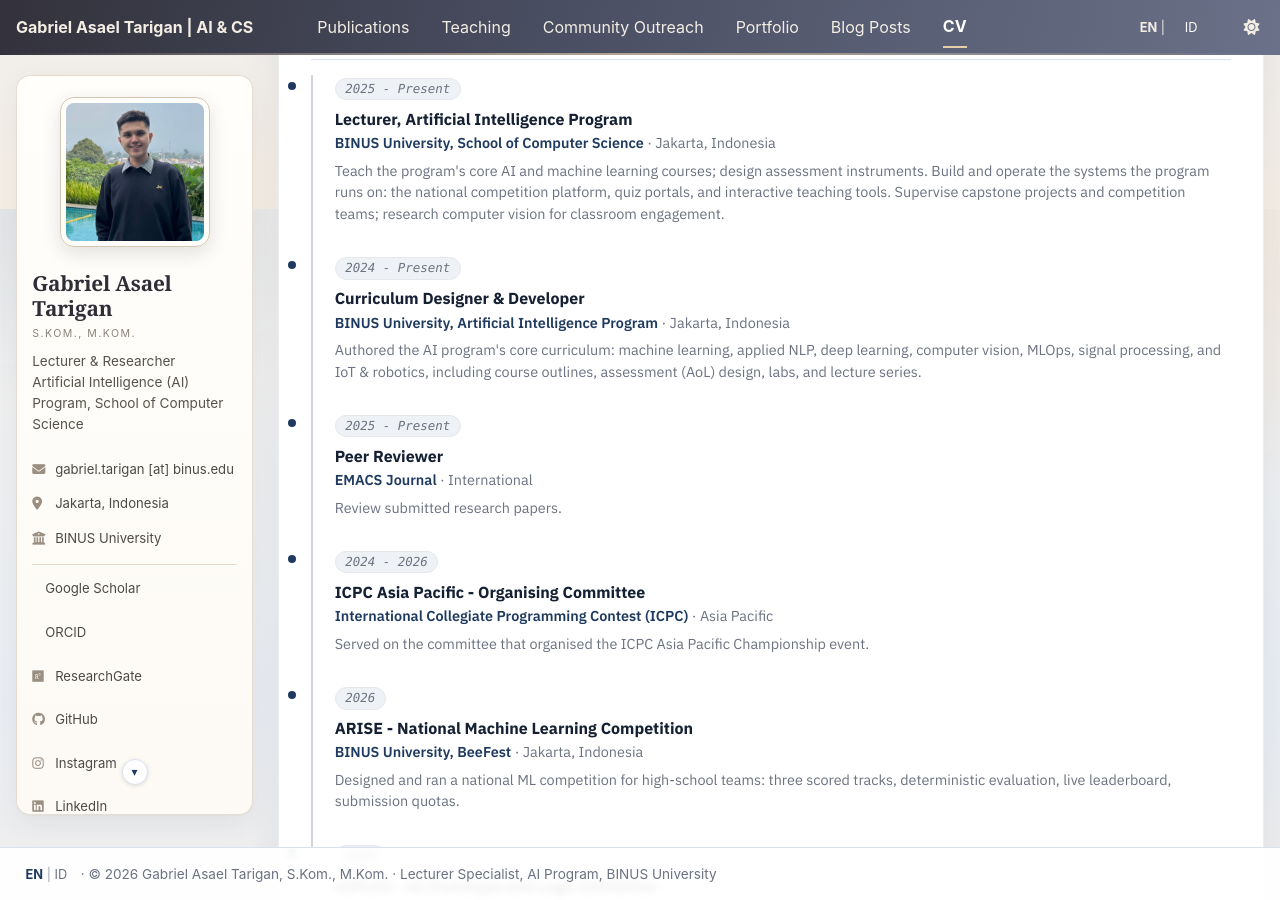
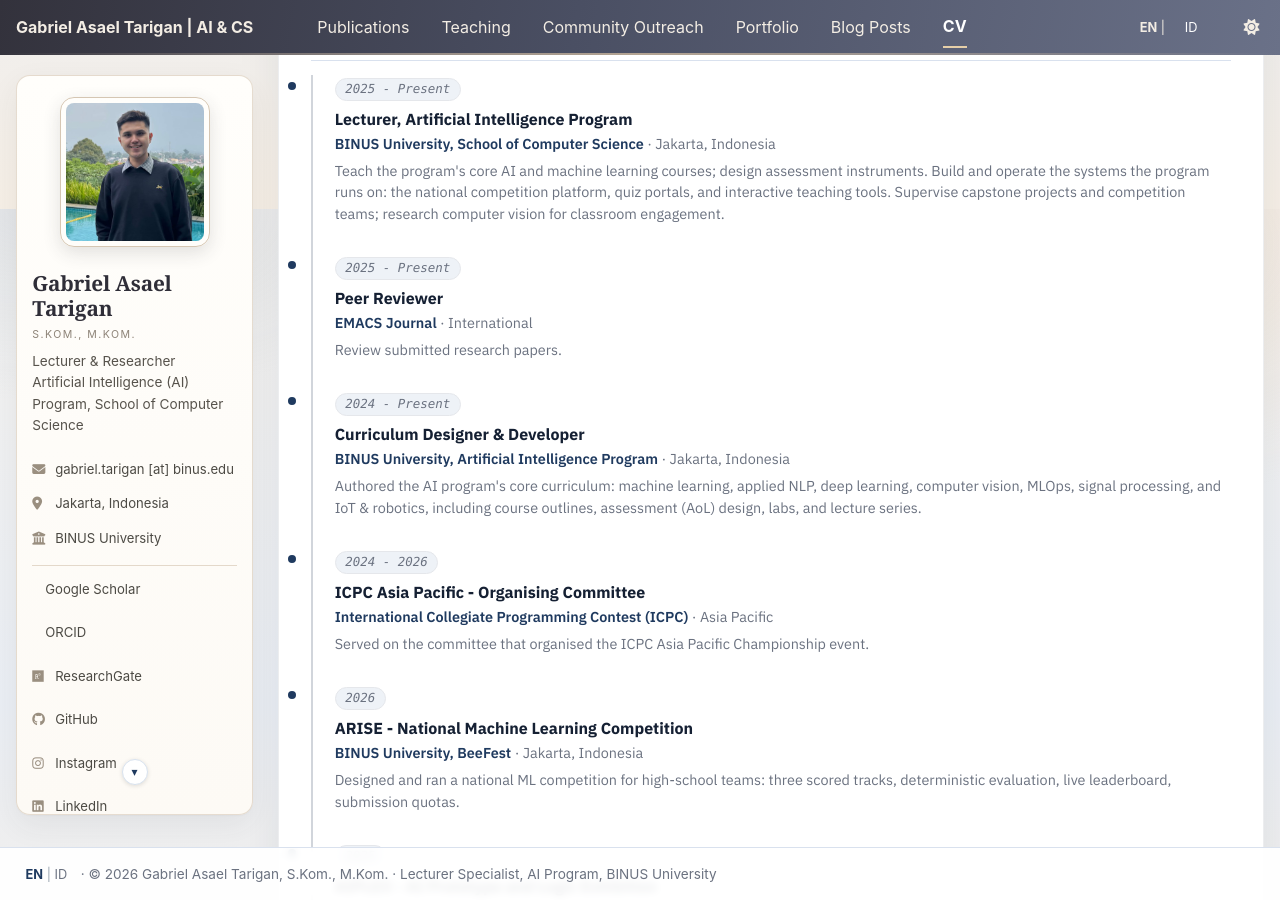
Before and after one commit to asaeltarigan/asaeltarigan.github.io, a Jekyll site: the page built from _pages/cv.md, in a window 1280 px wide and 900 px high, scrolled down 691 px. Built offline with Jekyll 4.4.1, drawn with Linux system fonts in a browser that asks for light colours; a style sheet for code colours, icons or effects is not loaded; part of the change alters nothing that is shown.

Commit message:
CV: ongoing roles ordered by start date

```diff
--- a/_data/cv_timeline.yml
+++ b/_data/cv_timeline.yml
@@ -1,20 +1,19 @@
-
 experience:
   - time: "2025 - Present"
     title: "Lecturer, Artificial Intelligence Program"
     org: "BINUS University, School of Computer Science"
     location: "Jakarta, Indonesia"
     description: "Teach the program's core AI and machine learning courses; design assessment instruments. Build and operate the systems the program runs on: the national competition platform, quiz portals, and interactive teaching tools. Supervise capstone projects and competition teams; research computer vision for classroom engagement."
+  - time: "2025 - Present"
+    title: "Peer Reviewer"
+    org: "EMACS Journal"
+    location: "International"
+    description: "Review submitted research papers."
   - time: "2024 - Present"
     title: "Curriculum Designer & Developer"
     org: "BINUS University, Artificial Intelligence Program"
     location: "Jakarta, Indonesia"
     description: "Authored the AI program's core curriculum: machine learning, applied NLP, deep learning, computer vision, MLOps, signal processing, and IoT & robotics, including course outlines, assessment (AoL) design, labs, and lecture series."
-  - time: "2025 - Present"
-    title: "Peer Reviewer"
-    org: "EMACS Journal"
-    location: "International"
-    description: "Review submitted research papers."
   - time: "2024 - 2026"
     title: "ICPC Asia Pacific - Organising Committee"
     org: "International Collegiate Programming Contest (ICPC)"
```
